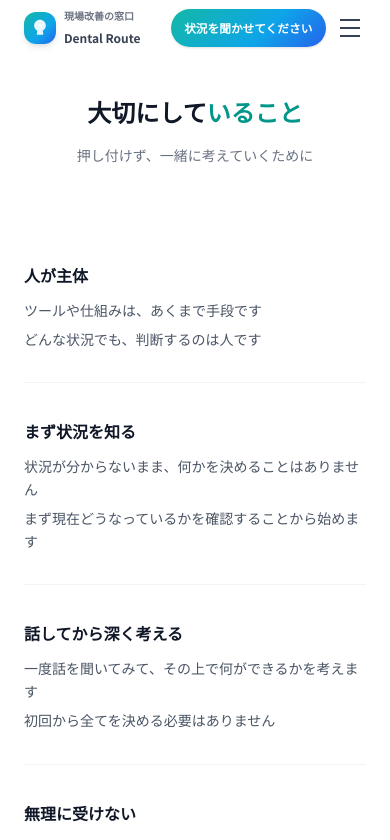
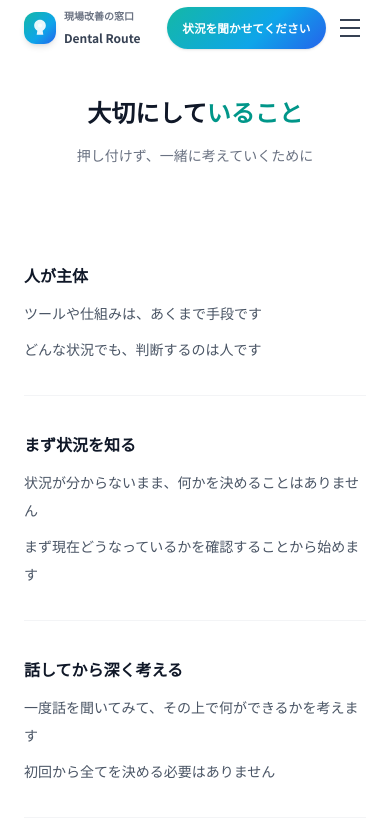
Before and after one commit to uw1g48h31wj4xxa33ffa-eng/reserve-pro-dashboard, a Next.js app in the folder LP/dental-lp/: page /philosophy in a window 390 px wide. Shown: the top 840 px of the page. Built offline with nearby package versions, Linux system fonts and the light colour scheme.

Commit message:
Improve mobile UX: wider CTA tap area, better card line-height

```diff
--- a/LP/dental-lp/app/areas/page.tsx
+++ b/LP/dental-lp/app/areas/page.tsx
@@ -108,11 +108,11 @@ export default function AreasPage() {
                   <h2 className="text-base md:text-lg font-bold text-gray-900 mb-3">
                     {area.title}
                   </h2>
-                  <div className="space-y-1.5">
+                  <div className="space-y-2">
                     {area.lines.map((line, j) => (
                       <p
                         key={j}
-                        className="text-sm text-gray-600 leading-relaxed"
+                        className="text-sm text-gray-600 leading-loose"
                       >
                         {line}
                       </p>
--- a/LP/dental-lp/app/philosophy/page.tsx
+++ b/LP/dental-lp/app/philosophy/page.tsx
@@ -64,9 +64,9 @@ export default function PhilosophyPage() {
               <h2 className="text-base md:text-lg font-bold text-gray-900 mb-3">
                 {value.heading}
               </h2>
-              <div className="space-y-1.5">
+              <div className="space-y-2">
                 {value.body.split("\n").map((line, j) => (
-                  <p key={j} className="text-sm md:text-base text-gray-600 leading-relaxed">
+                  <p key={j} className="text-sm md:text-base text-gray-600 leading-loose">
                     {line}
                   </p>
                 ))}
--- a/LP/dental-lp/components/layout/header.tsx
+++ b/LP/dental-lp/components/layout/header.tsx
@@ -121,7 +121,7 @@ export function Header() {
               {/* CTA：スマホでも常時表示 */}
               <button
                 onClick={handleCtaClick}
-                className="whitespace-nowrap py-2 font-bold text-white gradient-brand rounded-full shadow-sm hover:shadow-md hover:-translate-y-0.5 transition-all duration-200 text-[clamp(10px,3vw,14px)] px-[clamp(10px,3.5vw,18px)]"
+                className="whitespace-nowrap py-2.5 font-bold text-white gradient-brand rounded-full shadow-sm hover:shadow-md hover:-translate-y-0.5 transition-all duration-200 text-[clamp(10px,3vw,14px)] px-[clamp(14px,4vw,20px)]"
               >
                 状況を聞かせてください
               </button>
```
